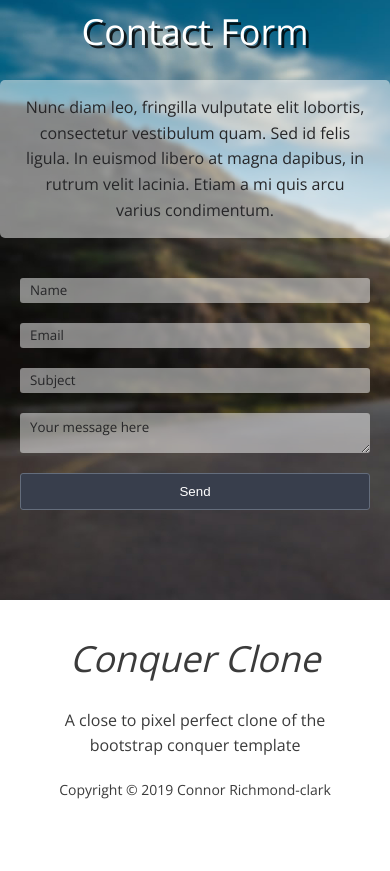
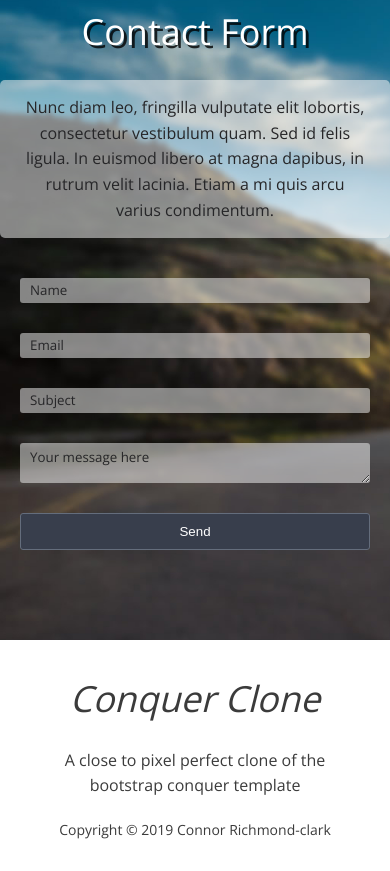
Before and after one commit to crichmond-clark/conquer-template-clone, a website: page index.html in a window 390 px wide. Shown: the part 7095-7966 px from the top of the page. Before the commit the page ends 7926 px from the top, so only its background shows below. Drawn offline with nearby package versions, Linux system fonts and the light colour scheme.

Commit message:
added bottom margin to mobile form inputs

```diff
--- a/sass/contact.scss
+++ b/sass/contact.scss
@@ -98,4 +98,9 @@ textarea::placeholder {
         display: flex;
         flex-direction: column;
     }
+
+    .contact__input,
+    .contact__message {
+        margin-bottom: 1rem;
+    }
 }
```
Also changed, not shown: css/style.css.
